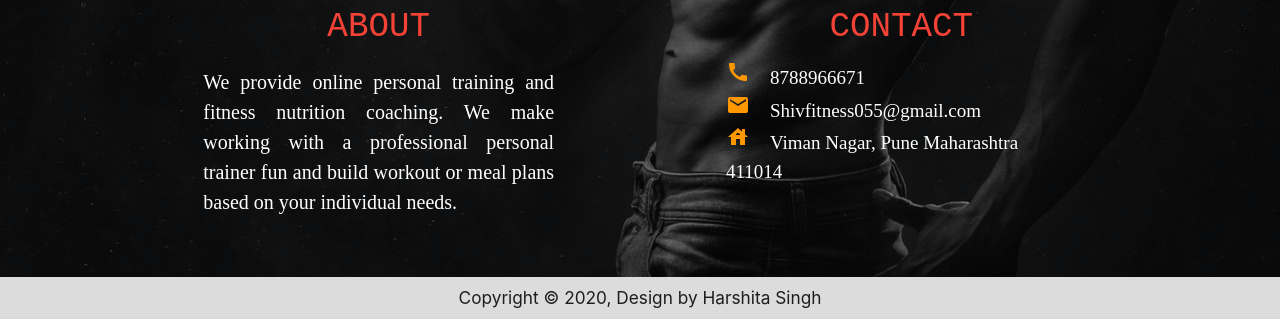
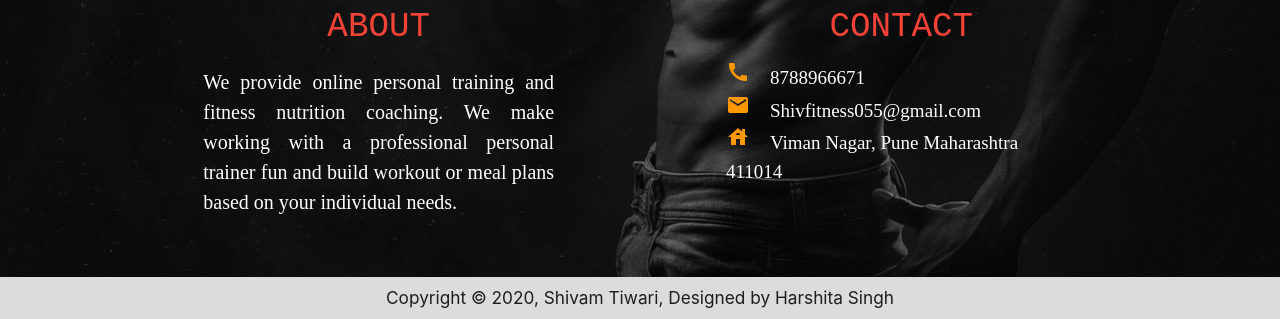
Before and after one commit to bechandrakant/fitness-website, a plain HTML site: page index.html in a window 1280 px wide. Shown: the part 4480-4799 px from the top of the page. Drawn offline with nearby package versions, Linux system fonts and the light colour scheme.

Commit message:
added copyright

```diff
--- a/index.html
+++ b/index.html
@@ -679,7 +679,7 @@
         "
       >
         <h6 class="text-center">
-          Copyright &copy; 2020, Design by Harshita Singh
+          Copyright &copy; 2020, Shivam Tiwari, Designed by Harshita Singh
         </h6>
       </div>
     </div>
```
